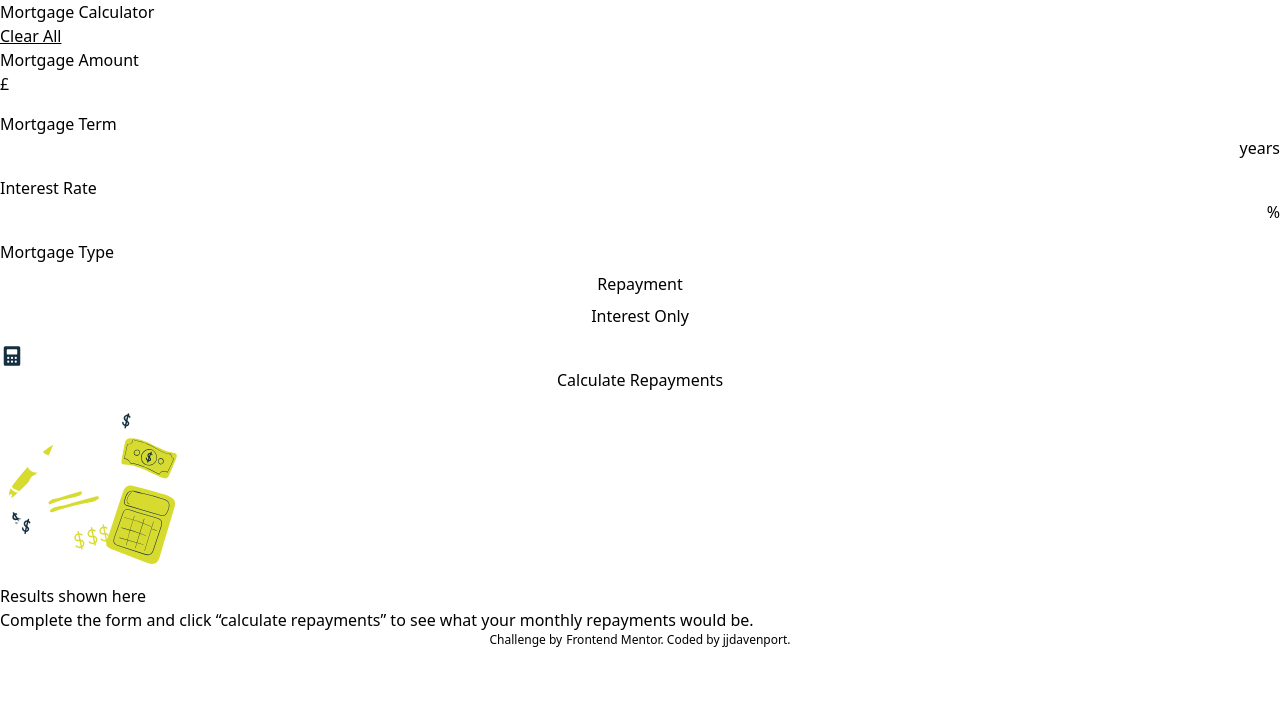
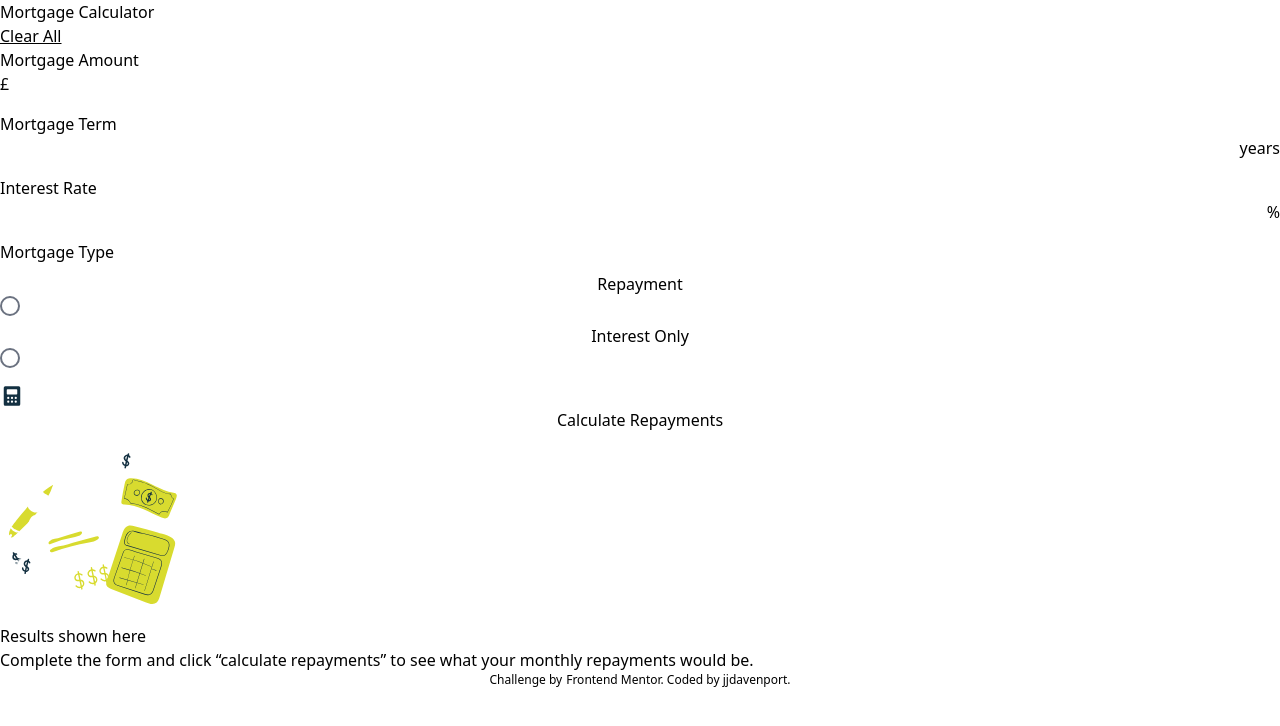
Before and after one commit to jjdavenport/mortgage-repayment-calculator-main, a React (Vite) app: page / in a window 1280 px wide. Shown: the top 726 px of the page. Built offline with nearby package versions, Linux system fonts and the light colour scheme.

Commit message:
add clear function

```diff
--- a/src/App.jsx
+++ b/src/App.jsx
@@ -2,11 +2,50 @@ import Form from "./components/form";
 import Footer from "./components/footer";
 import Results from "./components/results";
 import Empty from "./components/empty";
+import { useState } from "react";
 
 function App() {
+  const [amount, setAmount] = useState("");
+  const [term, setTerm] = useState("");
+  const [rate, setRate] = useState("");
+  const [button, setButton] = useState(false);
+  const [error, setError] = useState(false);
+
+  const check = (input) => {
+    if (input === "") {
+      setError("blank");
+    } else {
+      setError("");
+    }
+  };
+
+  const clear = () => {
+    setAmount("");
+    setRate("");
+    setTerm("");
+    setButton("");
+  };
+
+  const submit = (e) => {
+    e.preventDefault();
+    check();
+  };
+
   return (
     <>
-      <Form />
+      <Form
+        onClick={clear}
+        onSubmit={submit}
+        amount={amount}
+        setAmount={setAmount}
+        term={term}
+        setTerm={setTerm}
+        rate={rate}
+        setRate={setRate}
+        button={button}
+        setButton={setButton}
+        error={error}
+      />
       <Empty />
       <Footer />
     </>
--- a/src/components/form.jsx
+++ b/src/components/form.jsx
@@ -1,47 +1,93 @@
 import icon from "./assets/icon-calculator.svg";
 
-const Form = () => {
-  const submit = (e) => {
-    e.preventDefault();
-  };
-
-  const clear = () => {
-    setInput("");
+const Form = ({
+  onClick,
+  onSubmit,
+  rate,
+  setRate,
+  term,
+  setTerm,
+  amount,
+  setAmount,
+  error,
+  button,
+  setButton,
+}) => {
+  const change = (value, e) => {
+    if (value === "amount") {
+      setAmount(e.target.value);
+    } else if (value === "term") {
+      setTerm(e.target.value);
+    } else if (value === "rate") {
+      setRate(e.target.value);
+    } else {
+      return;
+    }
   };
 
   return (
     <>
       <main>
         <h1>Mortgage Calculator</h1>
-        <button className="underline" onClick={clear}>
+        <button className="underline" onClick={onClick}>
           Clear All
         </button>
-        <form noValidate onSubmit={submit} className="flex flex-col gap-4">
+        <form noValidate onSubmit={onSubmit} className="flex flex-col gap-4">
           <label className="flex flex-col">
             Mortgage Amount
             <div>
               <span>£</span>
-              <input type="number" />
+              <input
+                onChange={(e) => change("amount", e)}
+                value={amount}
+                type="number"
+              />
             </div>
+            {error && <span>{error}</span>}
           </label>
           <label className="flex flex-col">
             Mortgage Term
             <div className="flex flex-row-reverse">
               <span>years</span>
-              <input type="number" />
+              <input
+                onChange={(e) => change("term", e)}
+                value={term}
+                type="number"
+              />
             </div>
+            {error && <span>{error}</span>}
           </label>
           <label className="flex flex-col">
             Interest Rate
             <div className="flex flex-row-reverse">
               <span>%</span>
-              <input type="number" />
+              <input
+                onChange={(e) => change("rate", e)}
+                value={rate}
+                type="number"
+              />
             </div>
+            {error && <span>{error}</span>}
           </label>
           <label className="flex flex-col gap-2">
             Mortgage Type
-            <button>Repayment</button>
-            <button>Interest Only</button>
+            <button type="button" onClick={() => setButton("repayment")}>
+              Repayment
+              <div
+                className={`flex h-5 w-5 cursor-pointer items-center justify-center rounded-full border-2 border-gray-500 ${
+                  button === "repayment" ? "bg-blue-500" : "bg-transparent"
+                }`}
+              ></div>
+            </button>
+            <button type="button" onClick={() => setButton("interest")}>
+              Interest Only
+              <div
+                className={`flex h-5 w-5 cursor-pointer items-center justify-center rounded-full border-2 border-gray-500 ${
+                  button === "interest" ? "bg-blue-500" : "bg-transparent"
+                }`}
+              ></div>
+            </button>
+            {error && <span>{error}</span>}
           </label>
           <button type="submit">
             <img src={icon} />
```
